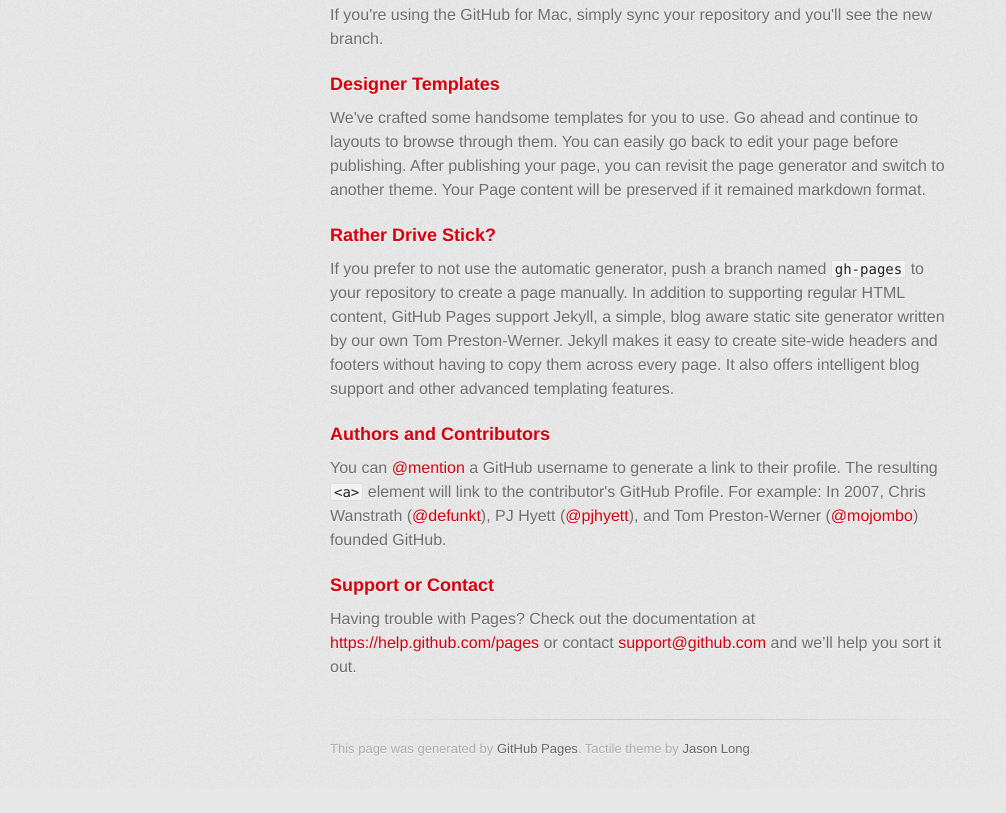
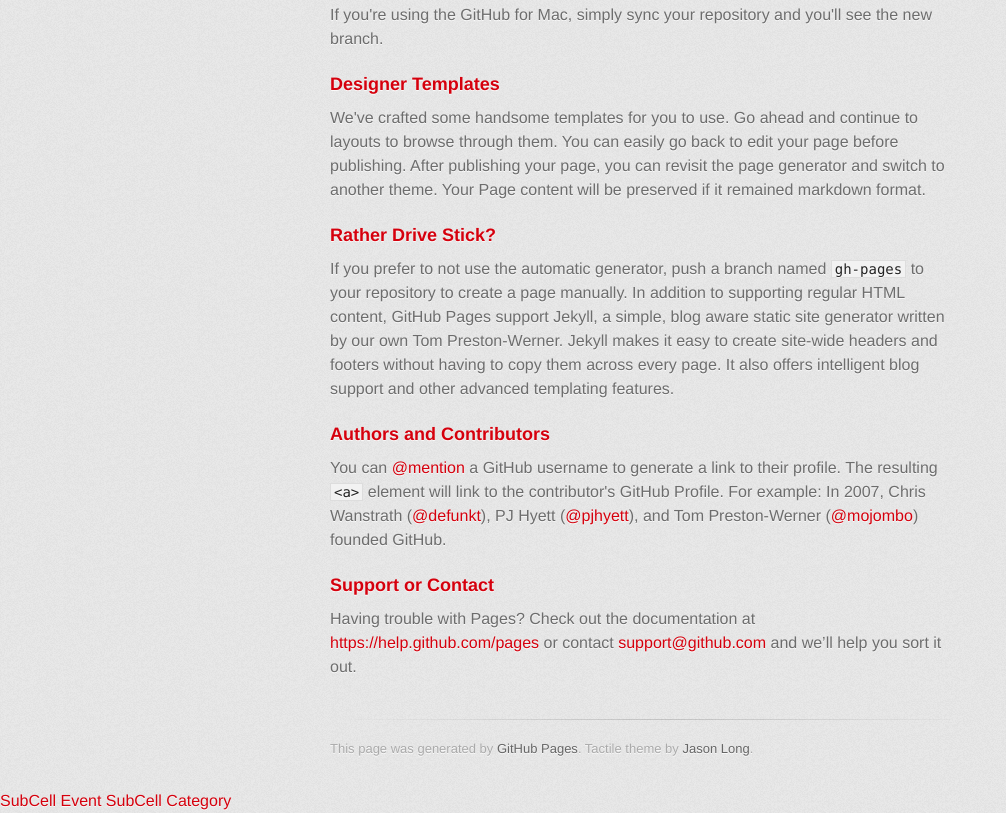
Before and after one commit to svangsgaard/svangsgaard.github.io, a plain HTML site: page index.html in a window 1280 px wide. Shown: the part 609-1422 px from the top of the page, without its empty margins (0-1006 px from the left). Before the commit the page ends 1398 px from the top, so only its background shows below. Drawn offline with Linux system fonts and the light colour scheme; a web font is replaced by a local one.

Commit message:
Update index.html

```diff
--- a/index.html
+++ b/index.html
@@ -69,5 +69,9 @@ $ git checkout gh-pages
 
       </div>
     </div>
+    <a href="subcell://eventName=die%20herren">SubCell Event</a>
+    <a href="subcell://categoryName=concert">SubCell Category</a>
+
+
   </body>
 </html>
```
